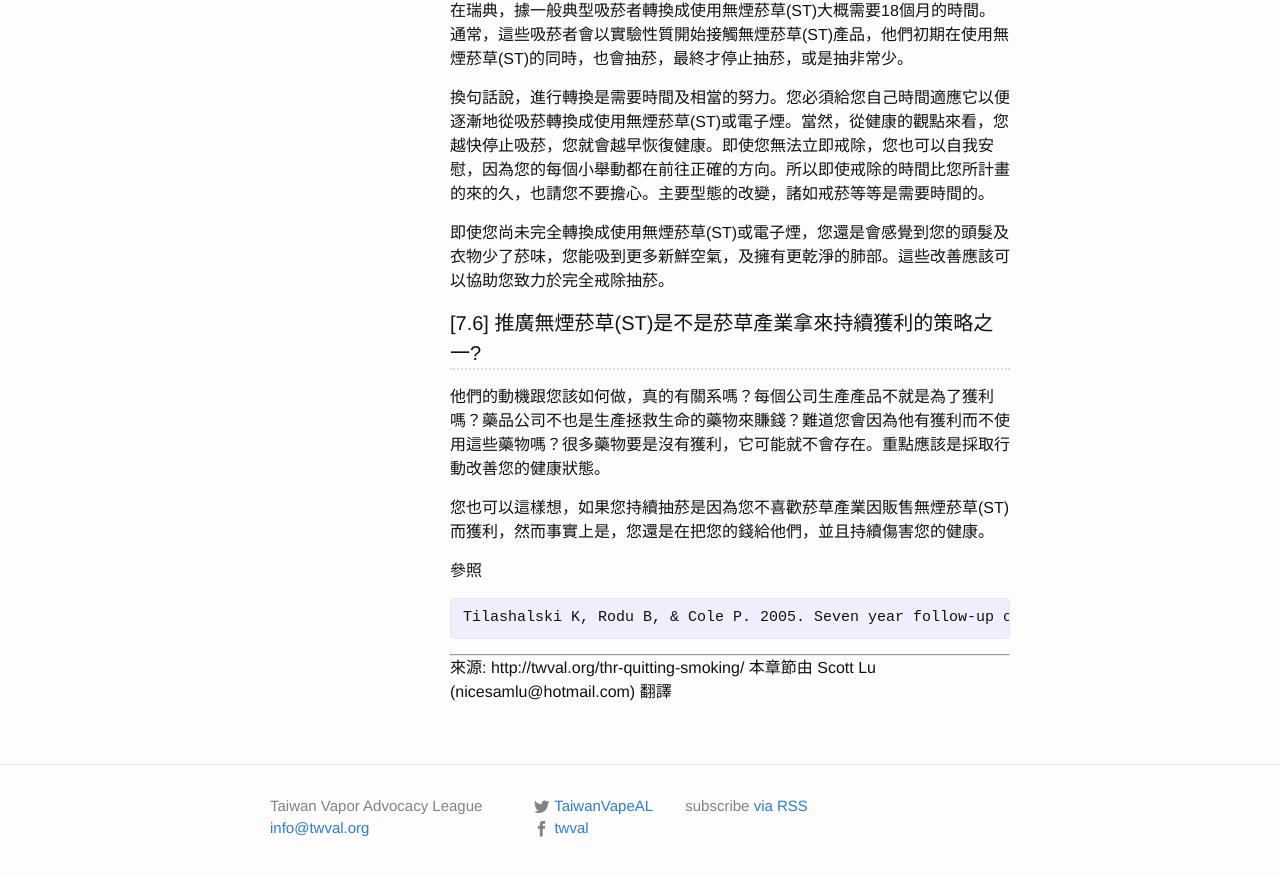
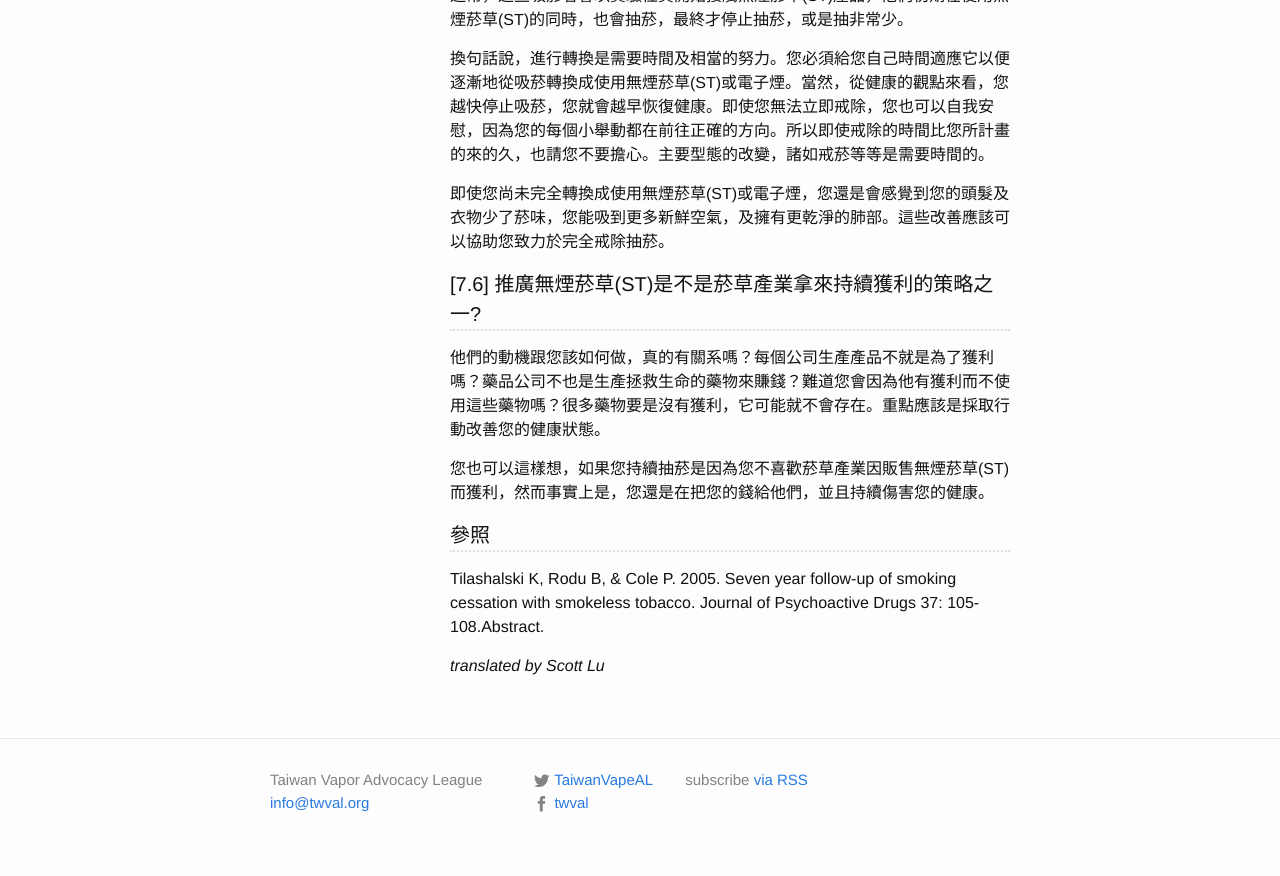
Before and after one commit to mose/twval-octopress, a Jekyll site: the page built from quit.md, in a window 1280 px wide and 900 px high, scrolled down 2404 px. Shown: the top 876 px of the window. Built offline with Jekyll 4.4.1, drawn with Linux system fonts in a browser that asks for light colours; some of the changed text lies outside the part shown.

Commit message:
moar pages

```diff
--- a/_data/lang_en.yml
+++ b/_data/lang_en.yml
@@ -8,5 +8,7 @@
     page: /en/about
   - label: eCig info
     page: /en/info
+  - label: Quit smoking
+    page: /en/quit
   - label: Study - Metals
     page: /en/metals
--- a/_data/lang_tw.yml
+++ b/_data/lang_tw.yml
@@ -8,5 +8,7 @@
     page: /about
   - label: 電子菸相關資訊
     page: /info
+  - label: 戒菸
+    page: /quit
   - label: Study - Metals
     page: /metals
--- a/quit.md
+++ b/quit.md
@@ -1,12 +1,10 @@
 ---
 layout: page
-title: Quitting Smoking
+title: 戒菸
 lang: tw
 permalink: /quit/
 translation_id: 648eebae5b833857e0be9c1312fc7770
 ---
-
-菸品減害(Tobacco harm reduction)：戒菸
 
 ## [7.0] 我打算完全戒菸，所以為何我要改用其他產品？
 
@@ -67,13 +65,9 @@
 您也可以這樣想，如果您持續抽菸是因為您不喜歡菸草產業因販售無煙菸草(ST)而獲利，然而事實上是，您還是在把您的錢給他們，並且持續傷害您的健康。
 
 
-參照
+## 參照
 
-    Tilashalski K, Rodu B, & Cole P. 2005. Seven year follow-up of smoking cessation with smokeless tobacco. Journal of Psychoactive Drugs 37: 105-108.Abstract.
+Tilashalski K, Rodu B, & Cole P. 2005. Seven year follow-up of smoking cessation with smokeless tobacco. Journal of Psychoactive Drugs 37: 105-108.Abstract.
 
 
-
-
---------------------------
-來源: http://twval.org/thr-quitting-smoking/
-本章節由 Scott Lu (nicesamlu@hotmail.com) 翻譯
+*translated by Scott Lu*
```
Also changed, not shown: en/quit.md (+1 -1 lines).
